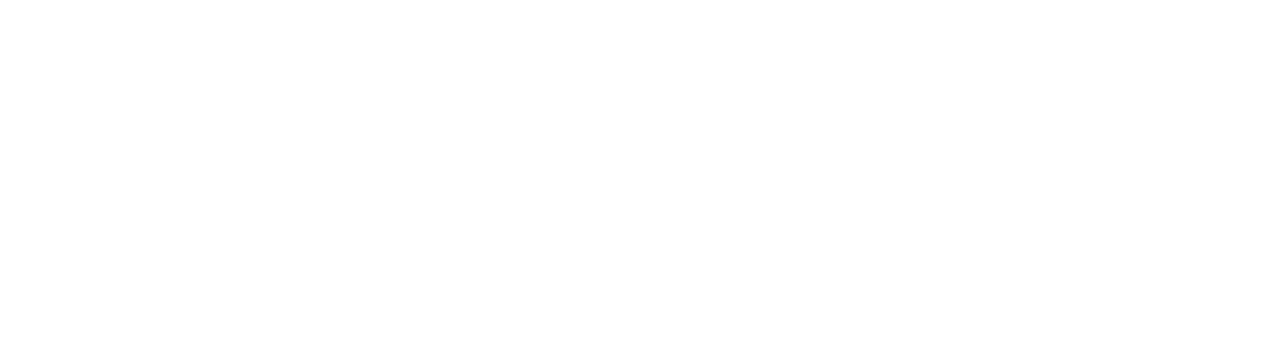
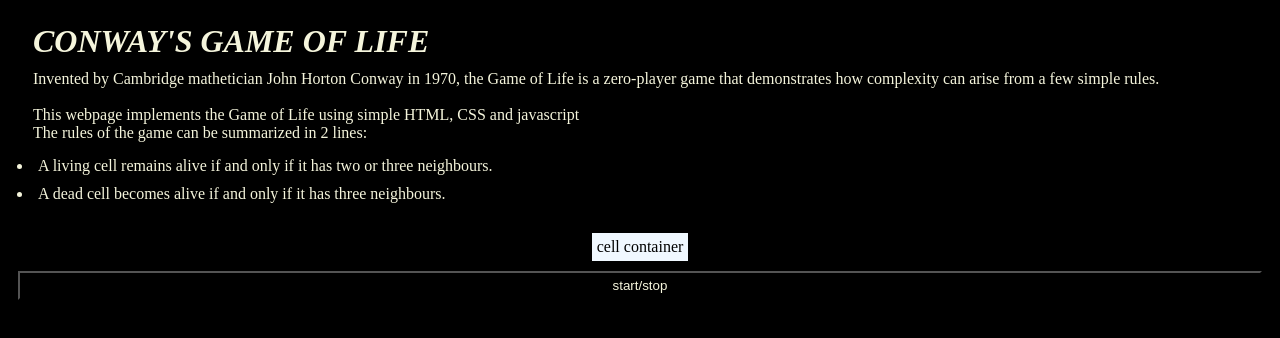
Before and after one commit to BrianShTsoi/conwayGOL, a plain HTML site: page index.html in a window 1280 px wide. Drawn offline with Linux system fonts and the light colour scheme.

Commit message:
Add text and style

```diff
--- a/index.html
+++ b/index.html
@@ -8,6 +8,27 @@
     <link rel="stylesheet" href="style.css">
 </head>
 <body>
+    <h1>CONWAY'S GAME OF LIFE</h1>
+    <p class="description">
+        Invented by Cambridge mathetician John Horton Conway in 1970,
+        the Game of Life is a zero-player game that demonstrates
+        how complexity can arise from a few simple rules.
+        <br>
+        <br>
+        This webpage implements the Game of Life using simple HTML, CSS and javascript
+        <br>
+        The rules of the game can be summarized in 2 lines:
+        <ul>
+            <li>
+                A living cell remains alive if and only if it has two or three neighbours.
+            </li>
+            <li>
+                A dead cell becomes alive if and only if it has three neighbours.
+            </li>
+        </ul>
+    </p>
+    <div class="cell-container">cell container</div>
+    <button type="button">start/stop</button>
 
     <script src="javascript.js"></script>
 </body>
--- a/style.css
+++ b/style.css
@@ -0,0 +1,26 @@
+* {
+    background-color: black;
+    color: beige;
+
+    padding: 5px;
+}
+
+body {
+    display: flex;
+    flex-direction: column;
+}
+
+h1, p, ul {
+    margin: 0px 10px;
+}
+
+div {
+    background-color: aliceblue;
+    margin: 10px auto;
+    color: black;
+}
+
+h1 {
+    font-family: 'Times New Roman', Times, serif;
+    font-style: italic;
+}
```
